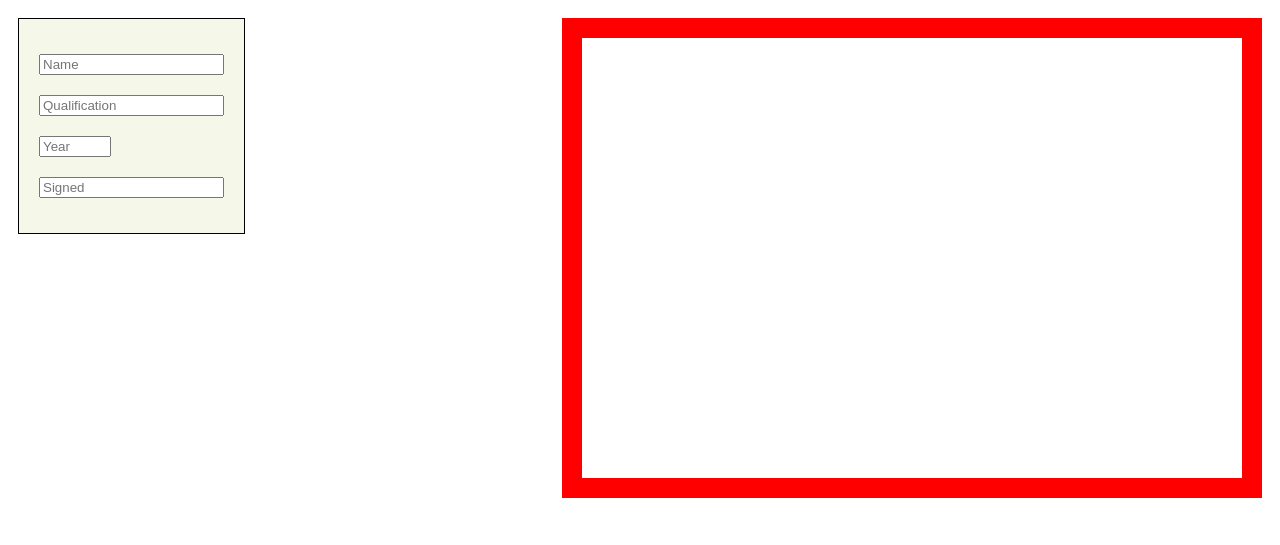
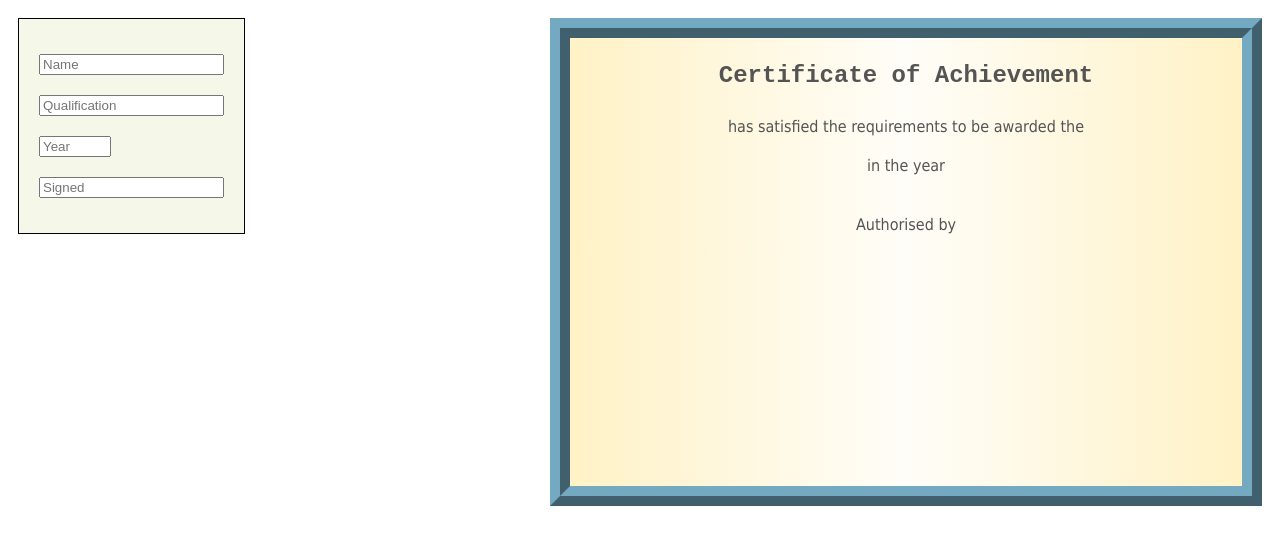
Before and after one commit to Gornstats/HTMX-Django-Experiments, a Django app: page /certificate/ in a window 1280 px wide. Shown: the top 545 px of the page. Run offline with Django 4.2, Linux system fonts and the light colour scheme; some libraries are stand-ins or nearby versions.

Commit message:
Certificate styling

```diff
--- a/certificate/templates/certificate/certificate.html
+++ b/certificate/templates/certificate/certificate.html
@@ -21,18 +21,53 @@
         height: 400px;
         float: right;
         margin: 10px;
-        padding: 20px 30px;
-        border: 20px solid red;
+        padding: 24px 36px;
+        border: 20px ridge #74aac1;
+        background: rgb(255,242,198);
+        background: linear-gradient(90deg, rgba(255,242,198,1) 0%, rgba(255,253,248,1) 50%, rgba(255,242,198,1) 100%);
     }
 
-    #certificate > div {
+    #certificate > div, span {
         display: block;
+        text-align: center;
+    }
+
+    #certificate > span {
+        font-size: 16px;
+        font-family: Tahoma, sans-serif;
+        color: #545454;
+    }
+
+    #certTitle {
+        font-family: "Courier New", monospace !important;
+        font-size: 24px !important;
+        font-weight: bold;
+    }
+
+    #certName {
+        font-family: Didot, serif;
+        font-size: 32px;
+        margin: 28px 0 20px 0;
+    }
+
+    #certQual {
+        font-family: Didot, serif;
+        font-size: 28px;
+        margin: 20px 0;
+    }
+
+    #certDate {
+        font-family: Didot, serif;
+        font-size: 28px;
+        margin: 20px 0 40px 0;
     }
 
     #certSignature {
-        font-family: Brush Script MT, cursive;
+        font-family: "Brush Script MT", cursive;
         font-size: 28px;
+        margin-top: 10px;
     }
+
 </style>
 {% endblock %}
 
@@ -40,7 +75,7 @@
 <div id="inputs">
     <input type="text" name="name" id="name" placeholder="Name"
         hx-post="name/"
-        hx-trigger="keyup changed delay:600ms"
+        hx-trigger="keyup changed delay:200ms"
         hx-target="#certName">
     <input type="text" name="qual" id="qual" placeholder="Qualification"
         hx-post="qual/"
@@ -58,9 +93,13 @@
 
 
 <div id="certificate">
+    <span id="certTitle">Certificate of Achievement</span>
     <div id="certName"></div>
+    <span>has satisfied the requirements to be awarded the</span>
     <div id="certQual"></div>
+    <span>in the year</span>
     <div id="certDate"></div>
+    <span>Authorised by</span>
     <div id="certSignature"></div>
 </div>
 {% endblock content %}
--- a/certificate/views.py
+++ b/certificate/views.py
@@ -15,7 +15,12 @@ def edit_qual(request):
 
 def edit_date(request):
     date = escape(request.POST.get('awardDate',''))
-    return HttpResponse(date)
+
+    # simple example of a server side check to see if the date is valid
+    if 1970 <= int(date) <= 2050:
+        return HttpResponse(date)
+    else:
+        return HttpResponse()
 
 def edit_sign(request):
     sign = escape(request.POST.get('signature',''))
```
